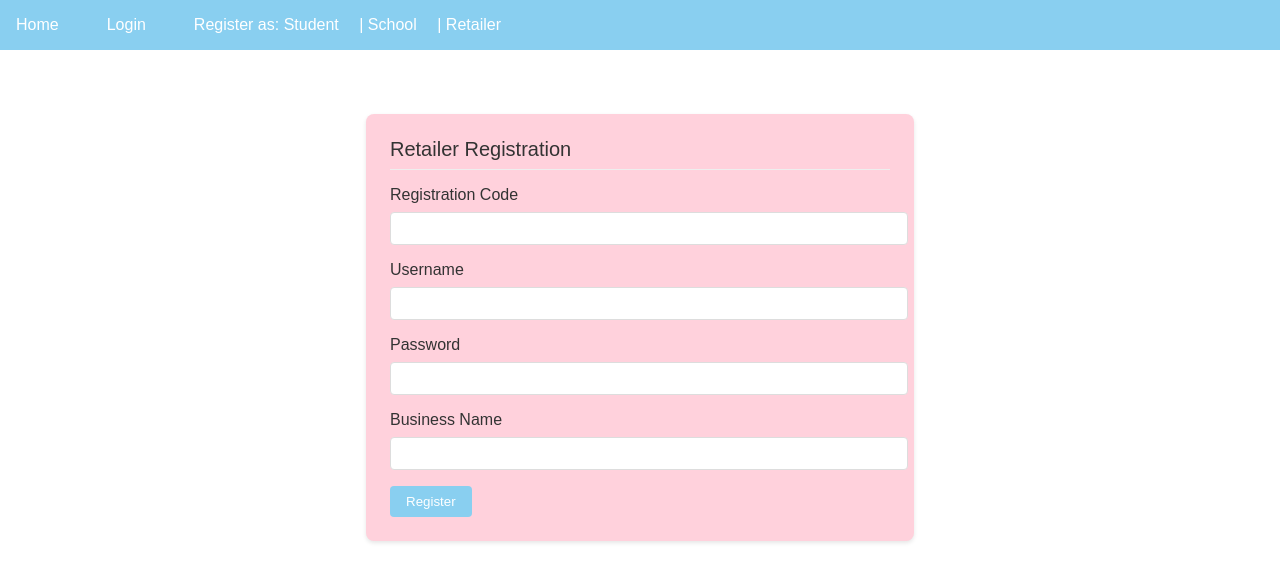
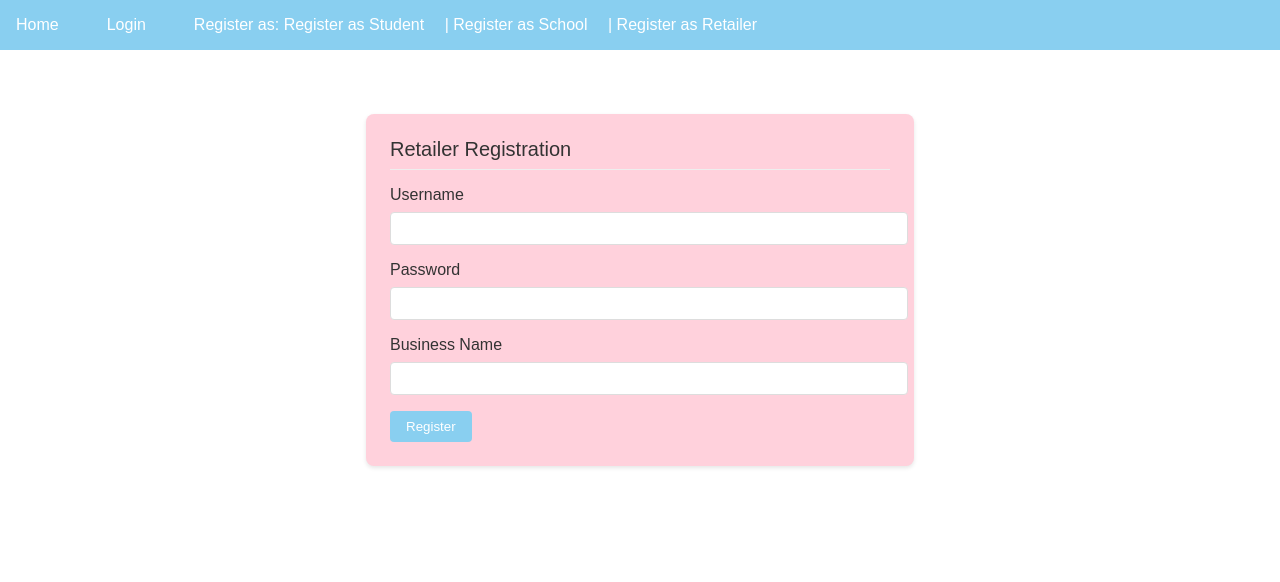
Before and after one commit to Kemuntofaith/Senior-Project, a Flask app: page /register/retailer in a window 1280 px wide. Shown: the top 582 px of the page. Run offline with Flask 3, Linux system fonts and the light colour scheme.

Commit message:
corrections

```diff
--- a/templates/base.html
+++ b/templates/base.html
@@ -15,9 +15,9 @@
         <a href="/login" style="color: white; text-decoration: none; margin-left: 1rem;">Login</a>
         <div style="display: inline-block; margin-left: 1rem;">
             <span style="color: white;">Register as: </span>
-            <a href="/register/student" style="color: white; text-decoration: none;">Student</a> |
-            <a href="/register/school" style="color: white; text-decoration: none;">School</a> |
-            <a href="/register/retailer" style="color: white; text-decoration: none;">Retailer</a>
+            <a href="/register/student" style="color: white; text-decoration: none;">Register as Student</a> |
+            <a href="/register/school" style="color: white; text-decoration: none;">Register as School</a> |
+            <a href="/register/retailer" style="color: white; text-decoration: none;">Register as Retailer</a>
         </div>
     {% endif %}
 </nav>
--- a/templates/register_retailer.html
+++ b/templates/register_retailer.html
@@ -4,10 +4,6 @@
 <div class="card" style="max-width: 500px; margin: 2rem auto; background: #FFD1DC;">
     <div class="card-header">Retailer Registration</div>
     <form method="POST">
-        <div class="form-group">
-            <label for="code">Registration Code</label>
-            <input type="text" id="code" name="code" required>
-        </div>
         <div class="form-group">
             <label for="username">Username</label>
             <input type="text" id="username" name="username" required>
```
Also changed, not shown: templates/school/retailer_approvals.html (added, +28 -0 lines).
